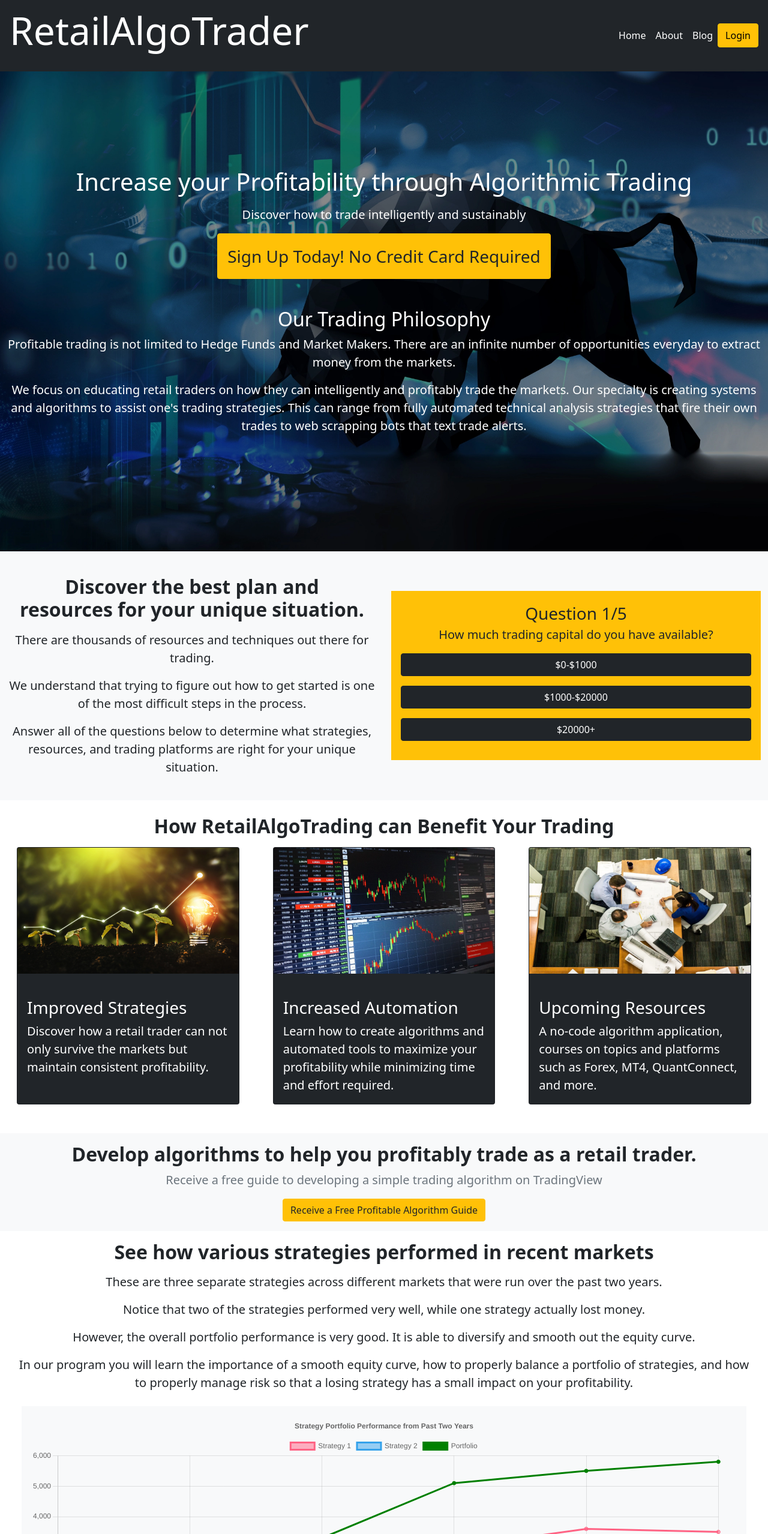
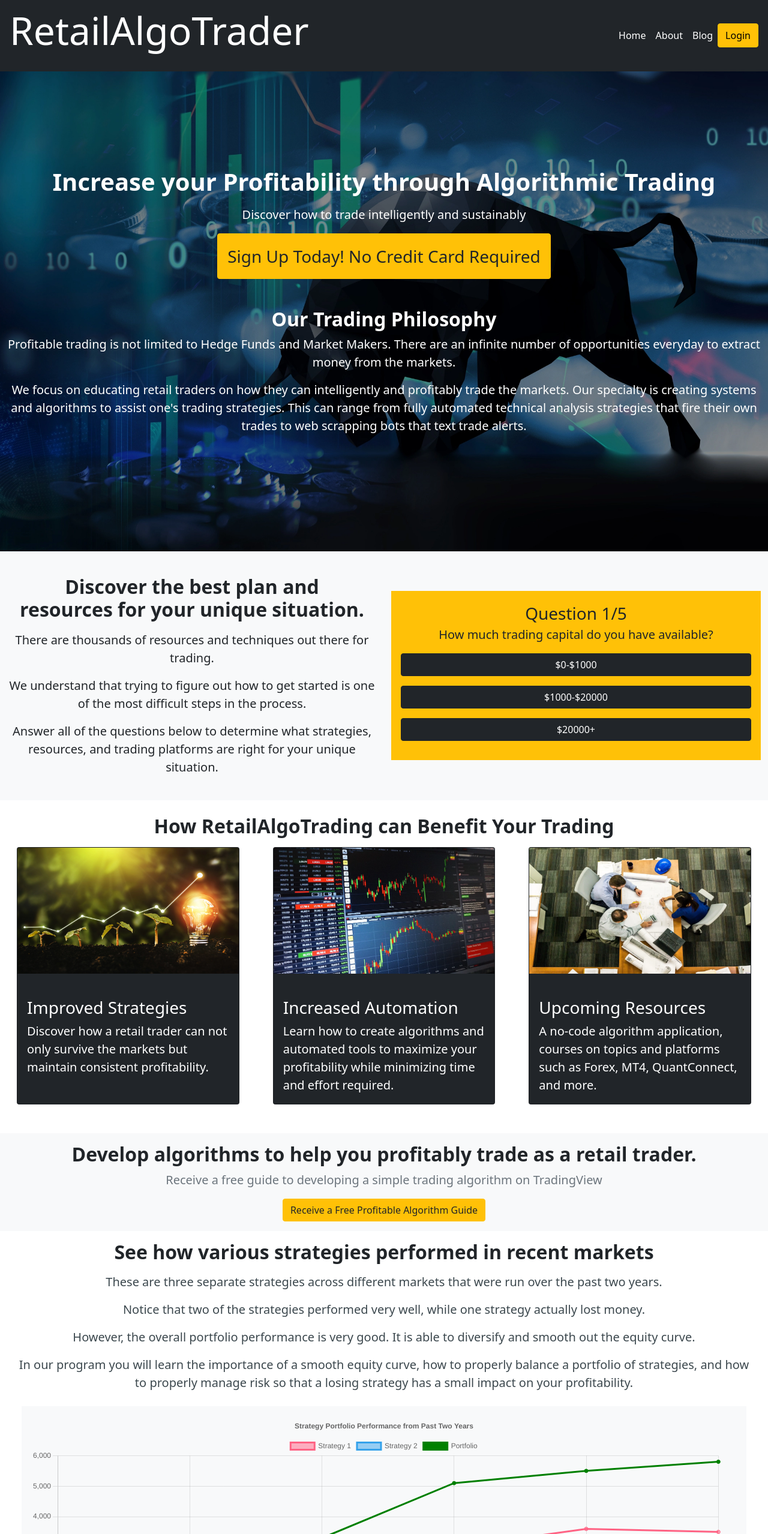
Before and after one commit to alveraboquet/RetailAlgoTrader, a Next.js app: page / in a window 1280 px wide. Shown: the top 2557 px of the page at 60% size. Built offline with nearby package versions, Linux system fonts and the light colour scheme.

Commit message:
Adjust text styling

```diff
--- a/pages/index.tsx
+++ b/pages/index.tsx
@@ -25,7 +25,7 @@ const Home: NextPage = () => {
             className={`${styles.homeBanner} jumbotron jumbotron-fluid row vh-100 text-center`}
           >
             <div className="mt-md-5 pt-md-5 pt-3">
-              <h1 className="text-white fs-1 mt-md-5 pt-md-3">
+              <h1 className="text-white fs-1 mt-md-5 pt-md-3 fw-bold">
                 Increase your Profitability through Algorithmic Trading
               </h1>
               <p className="text-white mt-3 fs-5">
@@ -39,7 +39,7 @@ const Home: NextPage = () => {
                 </Link>
               </button>
               <div className="text-white d-none d-md-block fs-5 mt-5">
-                <h2>Our Trading Philosophy</h2>
+                <h2 className="fw-bold">Our Trading Philosophy</h2>
                 <p>
                   Profitable trading is not limited to Hedge Funds and Market
                   Makers. There are an infinite number of opportunities everyday
@@ -55,7 +55,7 @@ const Home: NextPage = () => {
                 </p>
               </div>
               <div className="d-md-none text-white mt-3">
-                <h2>Our Trading Philosophy</h2>
+                <h2 className="fw-bold">Our Trading Philosophy</h2>
                 <p>Profitable trading is not limited to Hedge Funds.</p>
                 <p>There are opportunities everyday for retail traders.</p>
                 <p>
@@ -182,8 +182,11 @@ const Home: NextPage = () => {
               </button>
             </div>
           </div>
-          <div className="text-center ps-md-3 pe-md-3 fs-5">
-            <h2 className="m-3 fw-bold">
+          <div
+            className="text-center ps-md-3 pe-md-3 fs-5"
+            style={{ color: '#3c484e' }}
+          >
+            <h2 className="m-3 fw-bold text-dark">
               See how various strategies performed in recent markets
             </h2>
             <p>
```
